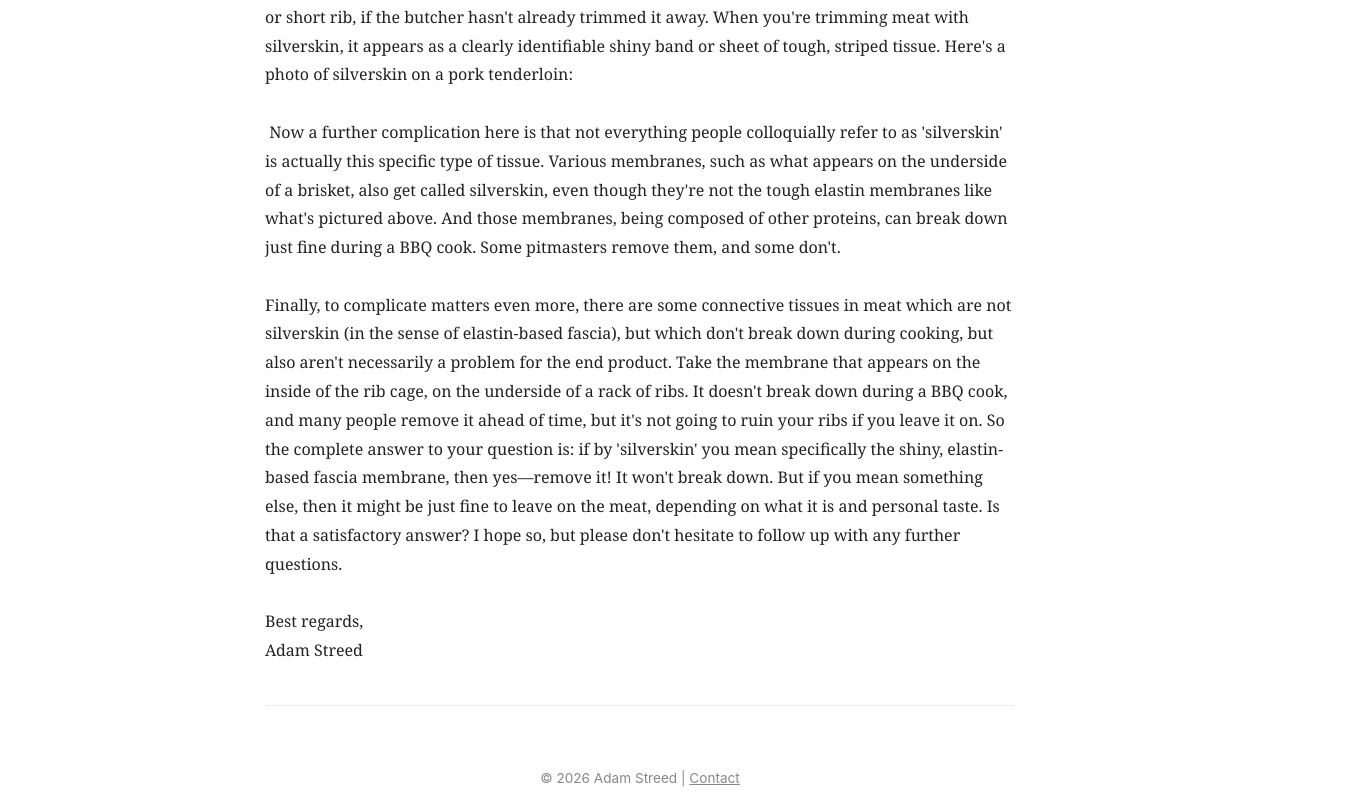
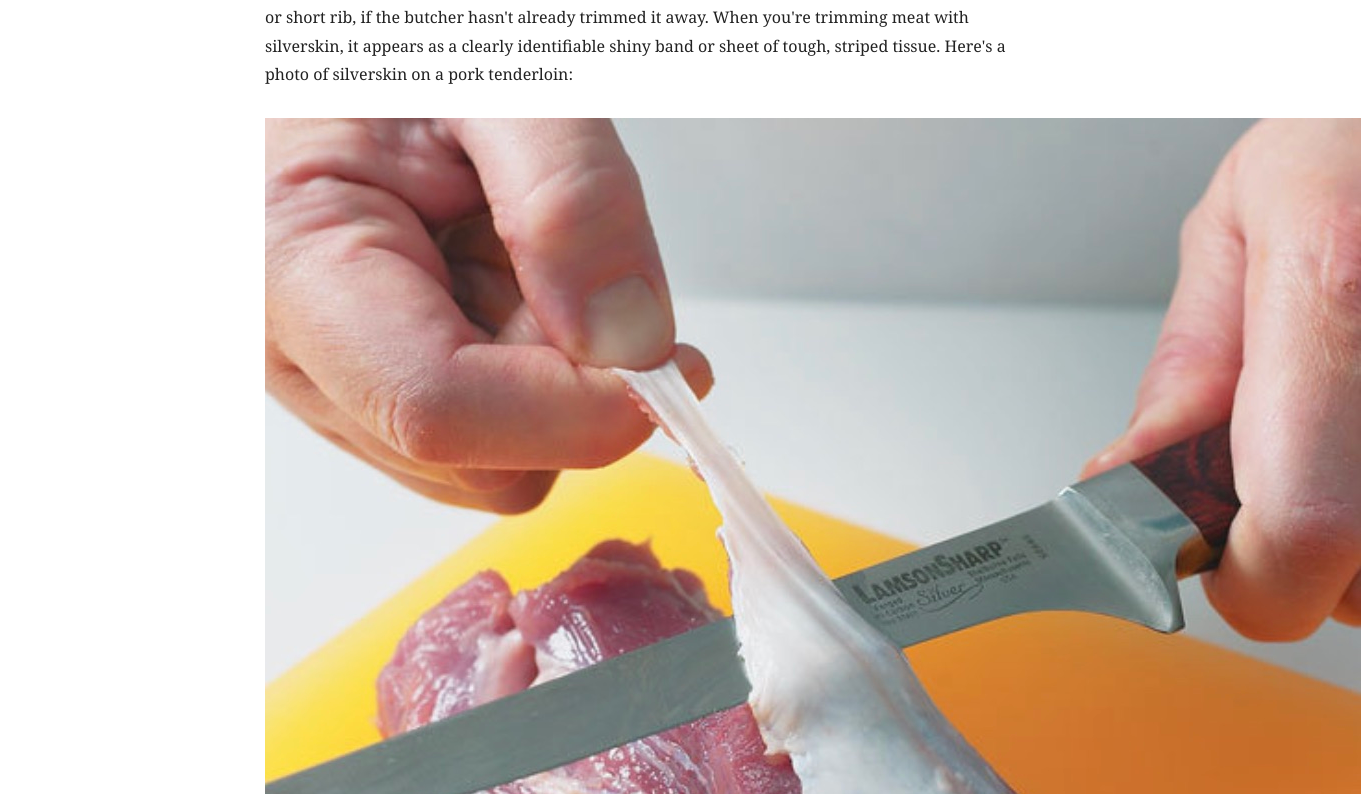
Before and after one commit to adamstreed/adamstreed.com, a plain HTML site: page technique.html in a window 1280 px wide. Shown: the part 1246-2040 px from the top of the page, 1361 px wide, since content can reach past the window. Drawn offline with Linux system fonts and the light colour scheme.

Commit message:
Update technique.html
image tag formatting

```diff
--- a/technique.html
+++ b/technique.html
@@ -105,7 +105,7 @@ plate or short rib, if the butcher hasn't already trimmed it away. When you're t
 clearly identifiable shiny band or sheet of tough, striped tissue. Here's a photo of silverskin on a pork tenderloin:
             <br><br>
 
-            <img href="silverskin.jpg">
+            <img src="silverskin.jpg"/>
 
           Now a further complication here is that not everything people colloquially refer to as 'silverskin' is actually this specific type of
 tissue. Various membranes, such as what appears on the underside of a brisket, also get called silverskin, even though they're
```
